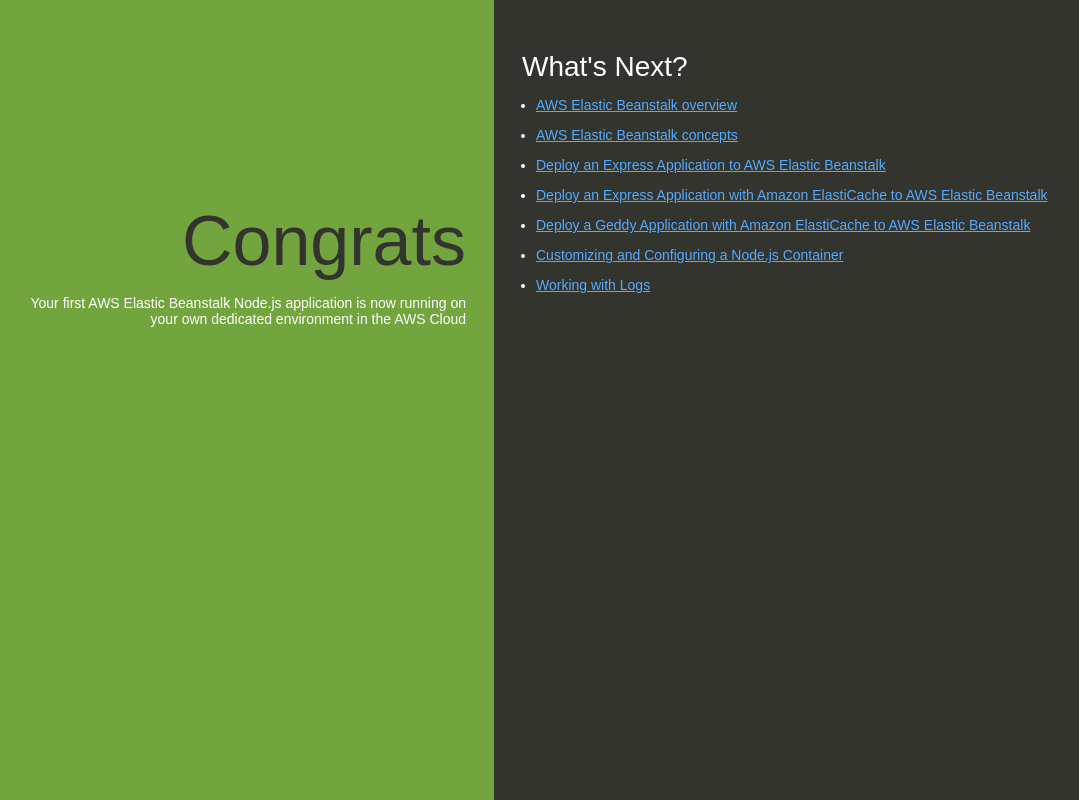
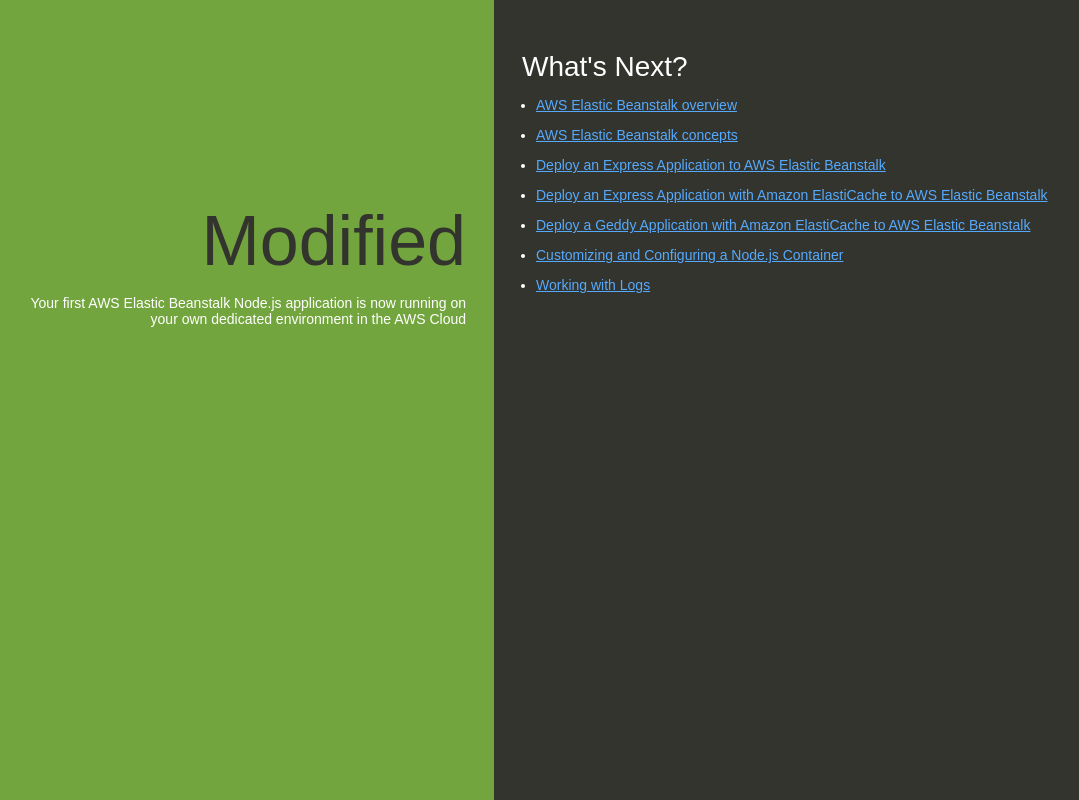
Before and after one commit to thombaredayanand/AWSDemoPipeLine, a website: page index.html in a window 1280 px wide. Shown: the whole page, without its empty margins (146-1225 px from the left). Drawn offline with Linux system fonts and the light colour scheme.

Commit message:
Modified
Modified

```diff
--- a/index.html
+++ b/index.html
@@ -74,7 +74,7 @@
   </head>
   <body>
     <div class="textColumn">
-      <h1>Congrats</h1>
+      <h1>Modified</h1>
       <p>Your first AWS Elastic Beanstalk Node.js application is now running on your own dedicated environment in the AWS Cloud</p>
     </div>
     <div class="linksColumn">
```
